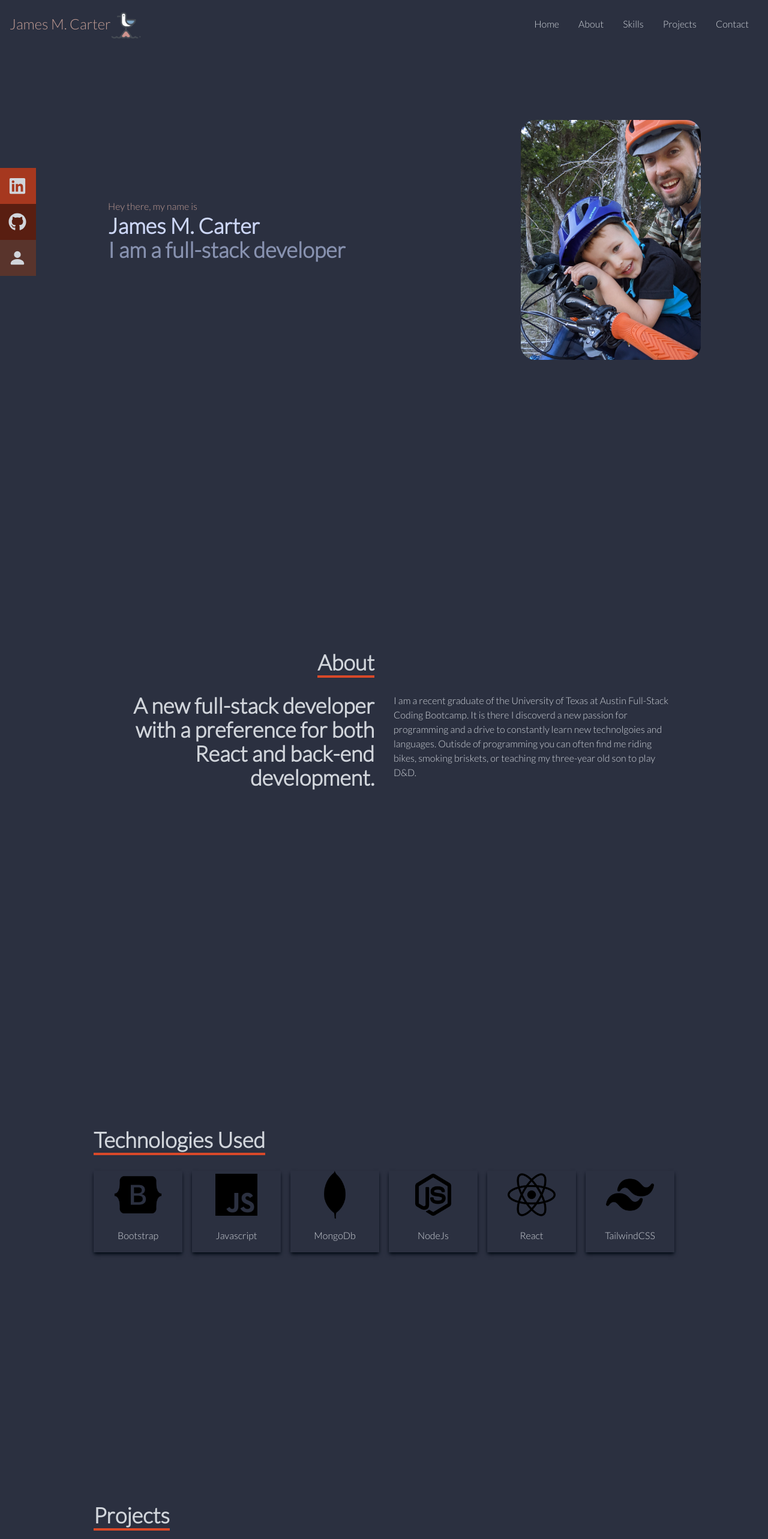
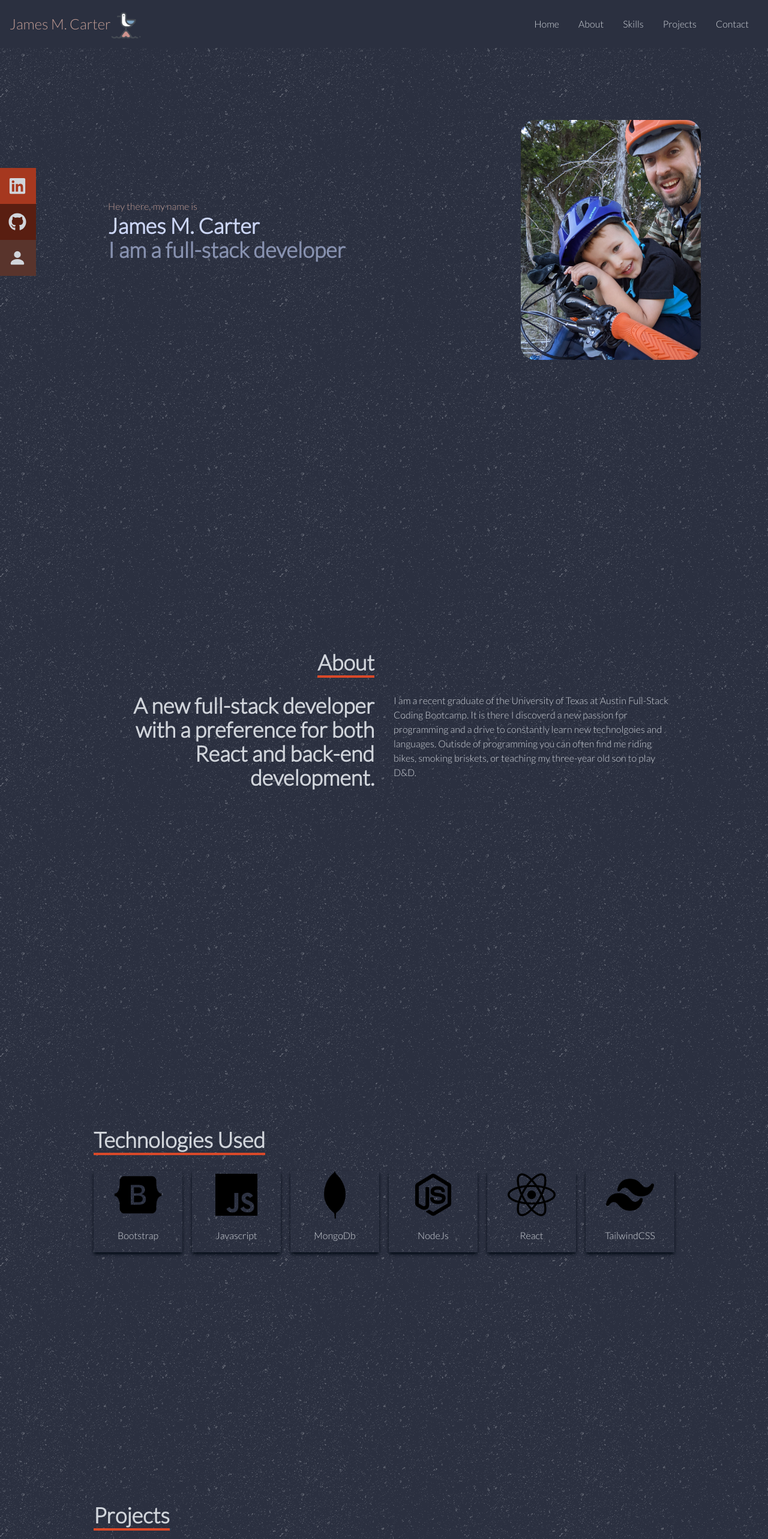
Before and after one commit to carterjamesmike/react-portfolio, a React (Vite) app: page / in a window 1280 px wide. Shown: the top 2566 px of the page at 60% size. Built offline with nearby package versions, Linux system fonts and the light colour scheme.

Commit message:
Added texture

```diff
--- a/src/components/About.jsx
+++ b/src/components/About.jsx
@@ -2,7 +2,7 @@ import React from "react";
 
 const About = () => {
   return (
-    <div name="About" className="w-full h-screen primary-bg text-gray-300 ">
+    <div name="About" className="w-full h-screen bg-primary primary-bg text-gray-300 ">
       <div className="flex flex-col justify-center items-center w-full h-full">
         <div className="max-w-[1000px] w-full px-4 grid grid-cols-2 gap-8">
           <div className="sm:text-right pb-8 pl-4">
--- a/src/components/Contact.jsx
+++ b/src/components/Contact.jsx
@@ -4,7 +4,7 @@ const Contact = () => {
   return (
     <div
       name="Contact"
-      className="w-full h-screen primary-bg flex justify-center items-center p-4"
+      className="w-full h-screen bg-primary primary-bg flex justify-center items-center p-4"
     >
       <form
         method="POST"
--- a/src/components/Footer.jsx
+++ b/src/components/Footer.jsx
@@ -4,7 +4,7 @@ import { BsFillPersonFill } from "react-icons/bs";
 
 const Footer = () => {
   return (
-    <div className="md:hidden w-full primary-bg h-15 flex  text-gray-300 justify-around">
+    <div className="md:hidden w-full bg-primary primary-bg h-15 flex  text-gray-300 justify-around">
       <div>
         <p className="mx-2">
           <a
--- a/src/components/Home.jsx
+++ b/src/components/Home.jsx
@@ -3,7 +3,7 @@ import Portrait from "../assets/images/portrait.jpg";
 
 const Home = () => {
   return (
-    <div name="Home" className="flex w-full h-screen primary-bg">
+    <div name="Home" className="flex w-full h-screen bg-primary primary-bg ">
       <div className=" mx-auto pr-8 pl-[100px] flex flex-col justify-center h-full ">
         <p className="accent-text">Hey there, my name is</p>
         <h1 className="text-4xl sm:7xl font-bold text-[#ccd6f6]">
--- a/src/components/Projects.jsx
+++ b/src/components/Projects.jsx
@@ -7,7 +7,7 @@ const Projects = () => {
   return (
     <div
       name="Projects"
-      className="primary-bg w-full md:h-screen text-gray-300"
+      className="bg-primary primary-bg w-full md:h-screen text-gray-300"
     >
       <div className="max-w-[1000px] mx-auto p-4 flex flex-col justify-center w-full h-full">
         <div className="pb-8">
--- a/src/components/Skills.jsx
+++ b/src/components/Skills.jsx
@@ -7,7 +7,7 @@ const Skills = () => {
   return (
     <div
       name="Skills"
-      className="w-full h-screen primary-bg text-gray-300 py-4"
+      className="w-full h-screen bg-primary primary-bg text-gray-300 py-4"
     >
       {/* Container */}
       <div className="max-w-[1000px] mx-auto p-4 flex flex-col justify-center w-full h-full">
--- a/src/components/navbar.jsx
+++ b/src/components/navbar.jsx
@@ -17,7 +17,7 @@ const Navbar = () => {
   ];
 
   return (
-    <div className="fixed w-full h-[80px] flex justify-between items-center px-4 primary-bg text-gray-300">
+    <div className="fixed w-full h-[80px] flex justify-between items-center px-4  primary-bg text-gray-300">
       <div className="flex flex-row justify-center items-center">
         <h1 className="text-2xl accent-text ">James M. Carter </h1>
         <button>
--- a/tailwind.config.cjs
+++ b/tailwind.config.cjs
@@ -5,7 +5,9 @@ module.exports = {
     "./src/**/*.{js,jsx,ts,tsx}"
   ],
   theme: {
-    extend: {},
+    backgroundImage: {
+      'primary': "url('./src/assets/images/primary.png')",
+    },
   },
   plugins: [],
 }
```
Also changed, not shown: src/index.css (+2 -19 lines), src/assets/images/primary.png (added).
